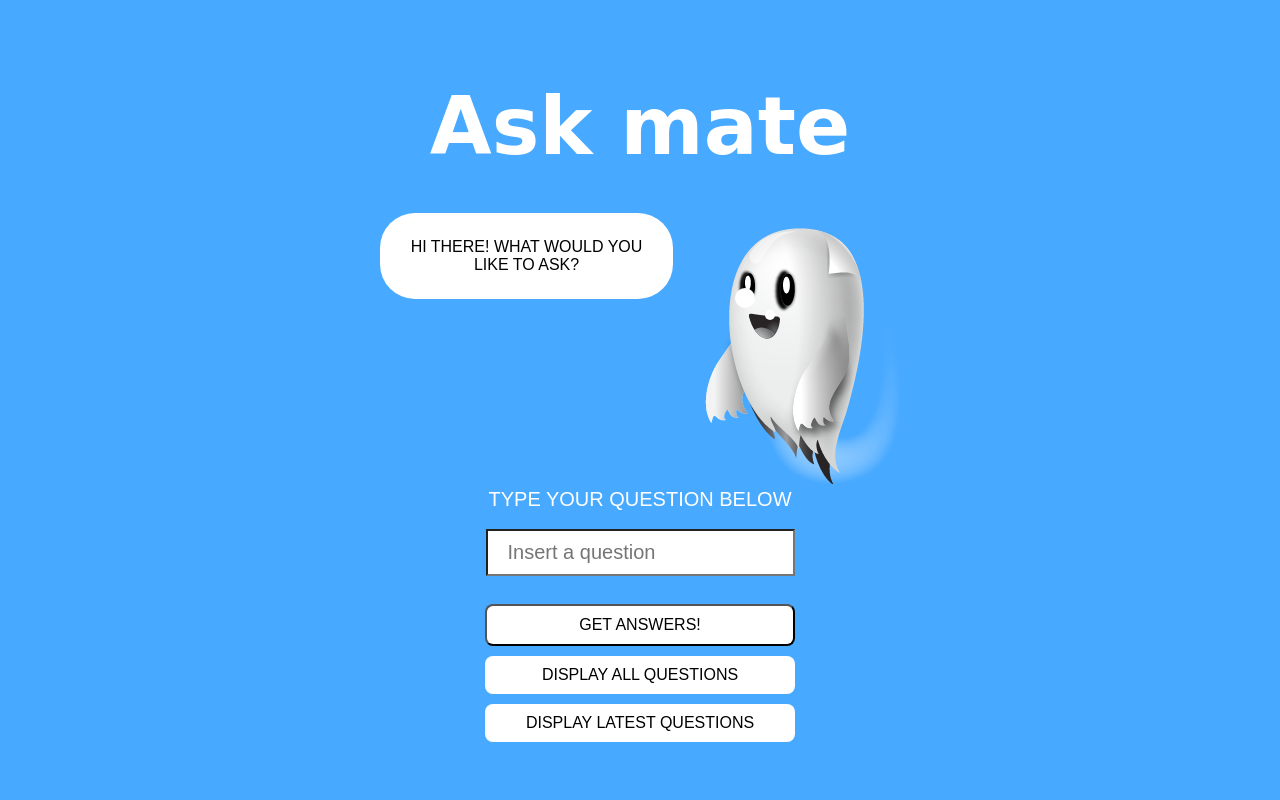
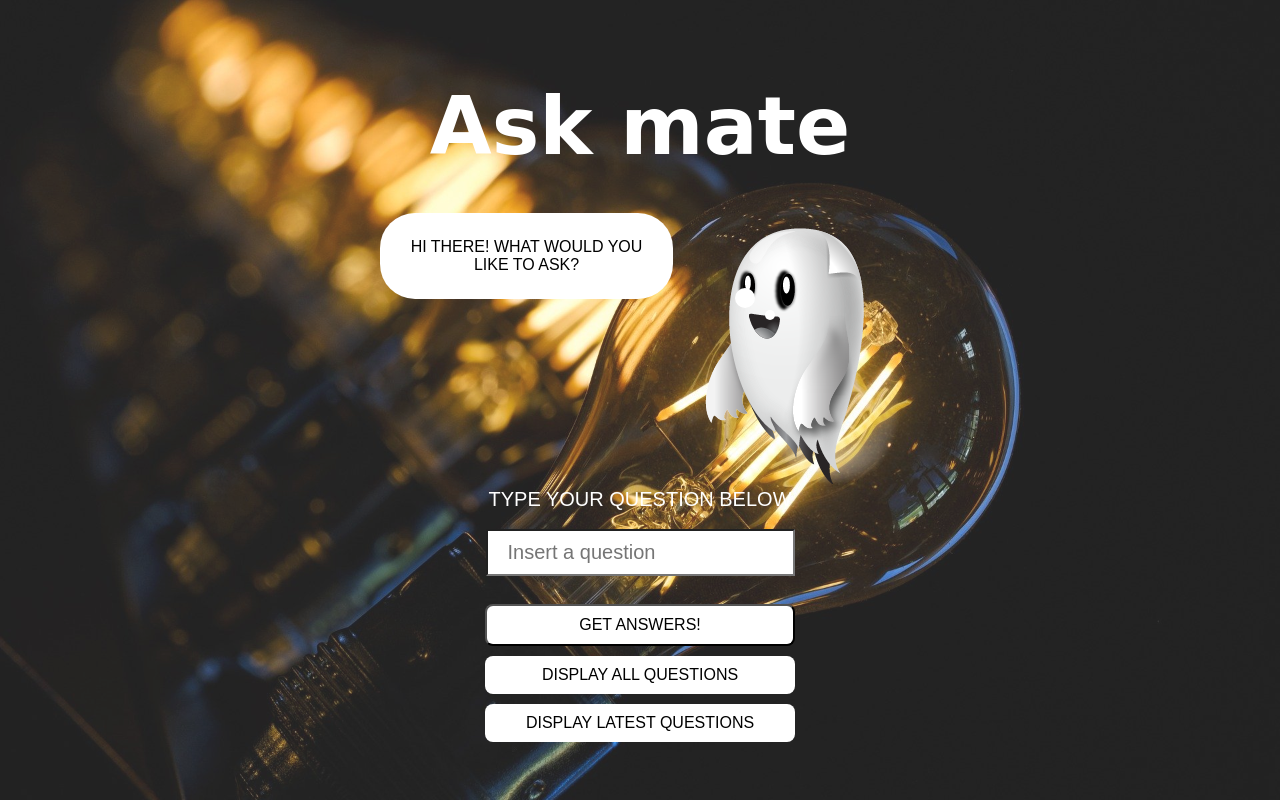
Before and after one commit to marcinchaluda/ask_mate, a Flask app: template templates/index.html in a window 1280 px wide. Run offline with Flask 2, Linux system fonts and the light colour scheme; the template is opened without the code that fills it, so the values that code supplies are empty; some libraries are stand-ins or nearby versions; some web fonts are replaced.

Commit message:
add background image on main page

```diff
--- a/static/index_style.css
+++ b/static/index_style.css
@@ -1,8 +1,16 @@
 * {
-   margin: 0;
-   padding: 0;
-   background-color: #47A9FF;
-   font-family: Arial;
+    margin: 0;
+    padding: 0;
+    font-family: Arial;
+}
+
+html {
+    background-image: url("/static/images/lamp.jpg");
+    background-position: top;
+    background-color: #222;
+    background-repeat: no-repeat;
+    background-size: 100vw;
+    background-blend-mode: screen;
 }
 
 .wrapper {
```
